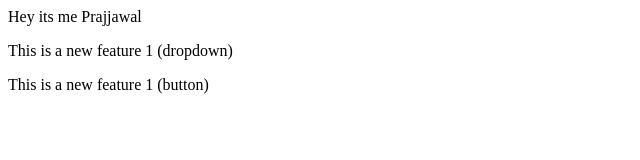
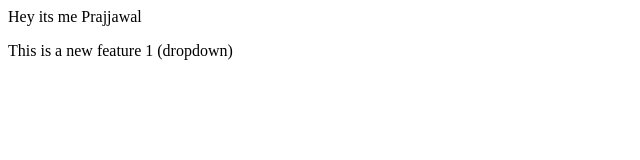
Before and after one commit to prajjawalssipmt/LocalRepo, a plain HTML site: page index.html in a window 1280 px wide. Shown: the whole page, without its empty margins (0-640 px from the left). Drawn offline with Linux system fonts and the light colour scheme.

```diff
--- a/index.html
+++ b/index.html
@@ -1,3 +1,2 @@
 <p>Hey its me Prajjawal</p>
 <p>This is a new feature 1 (dropdown)</p>
-<p>This is a new feature 1 (button)</p>
```
